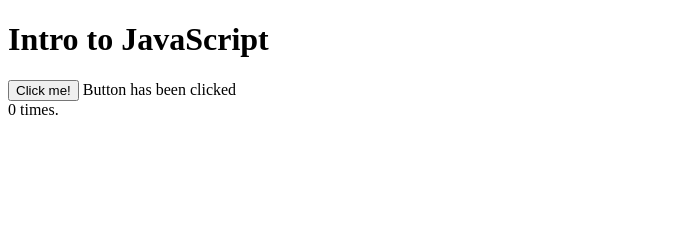
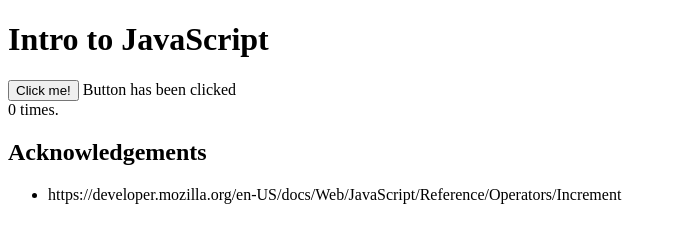
Before and after one commit to DS4200-S23-Class/ic-05-maddy-arlo, a plain HTML site: page index.html in a window 1280 px wide. Shown: the whole page, without its empty margins (0-677 px from the left). Drawn offline with Linux system fonts and the light colour scheme.

Commit message:
acknowledgements

```diff
--- a/index.html
+++ b/index.html
@@ -22,7 +22,10 @@
         </div>
     </div>
 
-
+<h2> Acknowledgements </h2>
+<ul>
+    <li> https://developer.mozilla.org/en-US/docs/Web/JavaScript/Reference/Operators/Increment </li>
+</ul>
 
 <script src = "main.js"> </script>
 </body>
```
